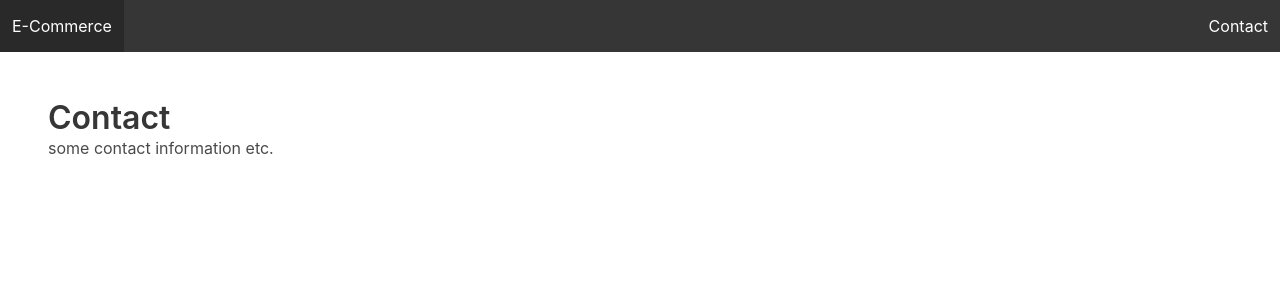
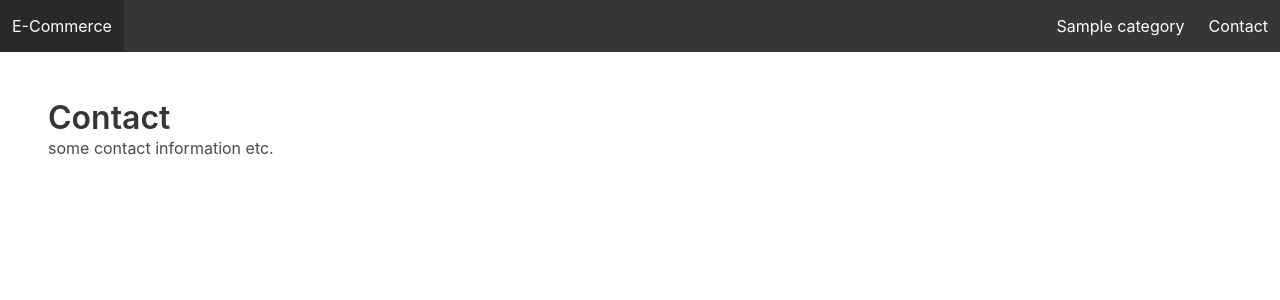
Before and after one commit to hafidzniioman/django_vue_ecommerce, a Django app: template apps/core/templates/contact.html in a window 1280 px wide. Shown: the top 300 px of the page. Run offline with Django 3.2, Linux system fonts and the light colour scheme; the template is opened without the code that fills it: most values are stand-ins (such as "Sample title", 1, 10 or a date in 2020).

Commit message:
show category in menu

```diff
--- a/apps/core/templates/base.html
+++ b/apps/core/templates/base.html
@@ -18,6 +18,9 @@
         </div>
         <div id="main-navbar" class="navbar-menu">
             <div class="navbar-end">
+                {% for category in menu_categories %}
+                    <a class="navbar-item">{{ category.title }}</a>
+                {% endfor %}
                 <a href="{% url 'contact' %}" class="navbar-item">Contact</a>
             </div>
         </div>
--- /dev/null
+++ b/apps/store/context_processors.py
@@ -0,0 +1,5 @@
+from .models import Category
+
+def menu_categories(request):
+    categories = Category.objects.all()
+    return {'menu_categories': categories}
--- a/ecommerce/settings.py
+++ b/ecommerce/settings.py
@@ -65,6 +65,7 @@ TEMPLATES = [
                 'django.template.context_processors.request',
                 'django.contrib.auth.context_processors.auth',
                 'django.contrib.messages.context_processors.messages',
+                'apps.store.context_processors.menu_categories',
             ],
         },
     },
```
